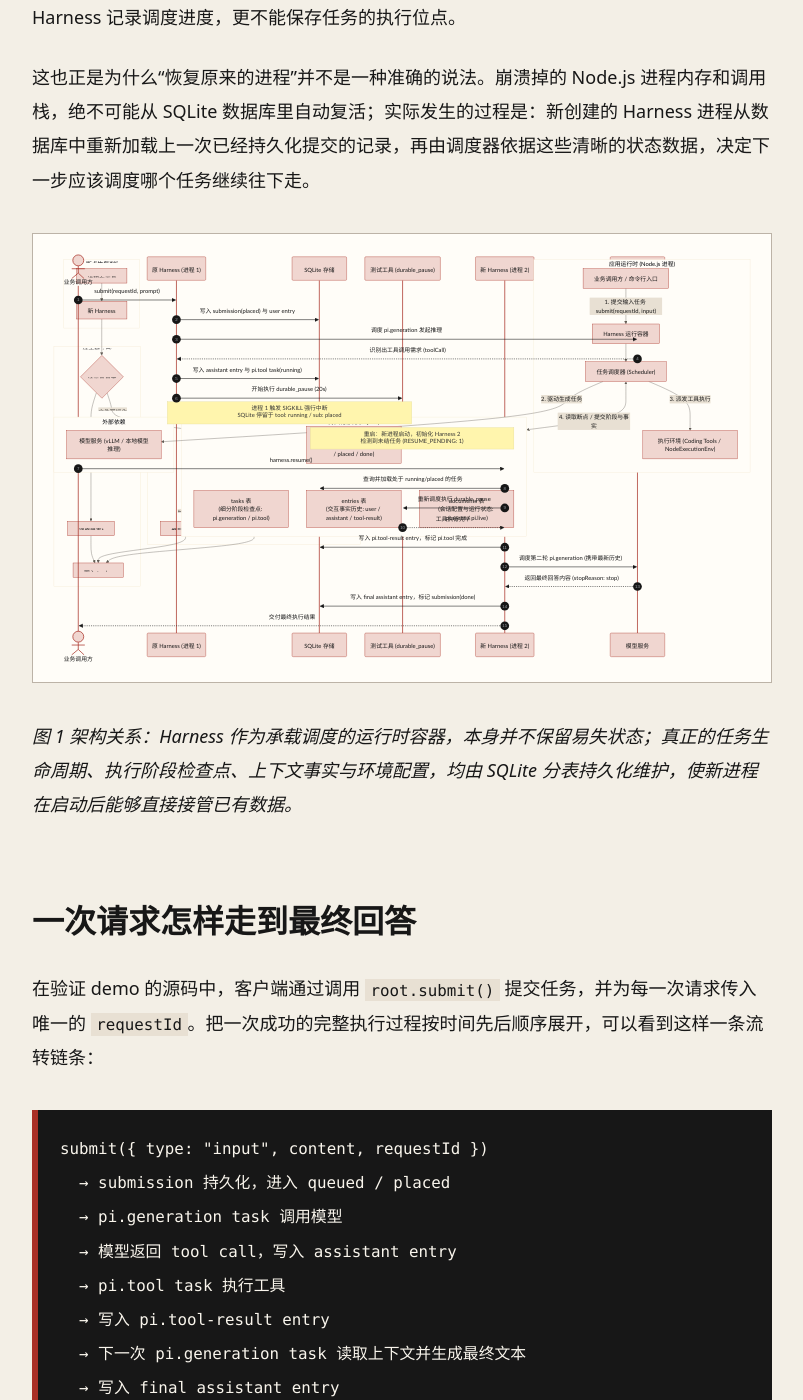
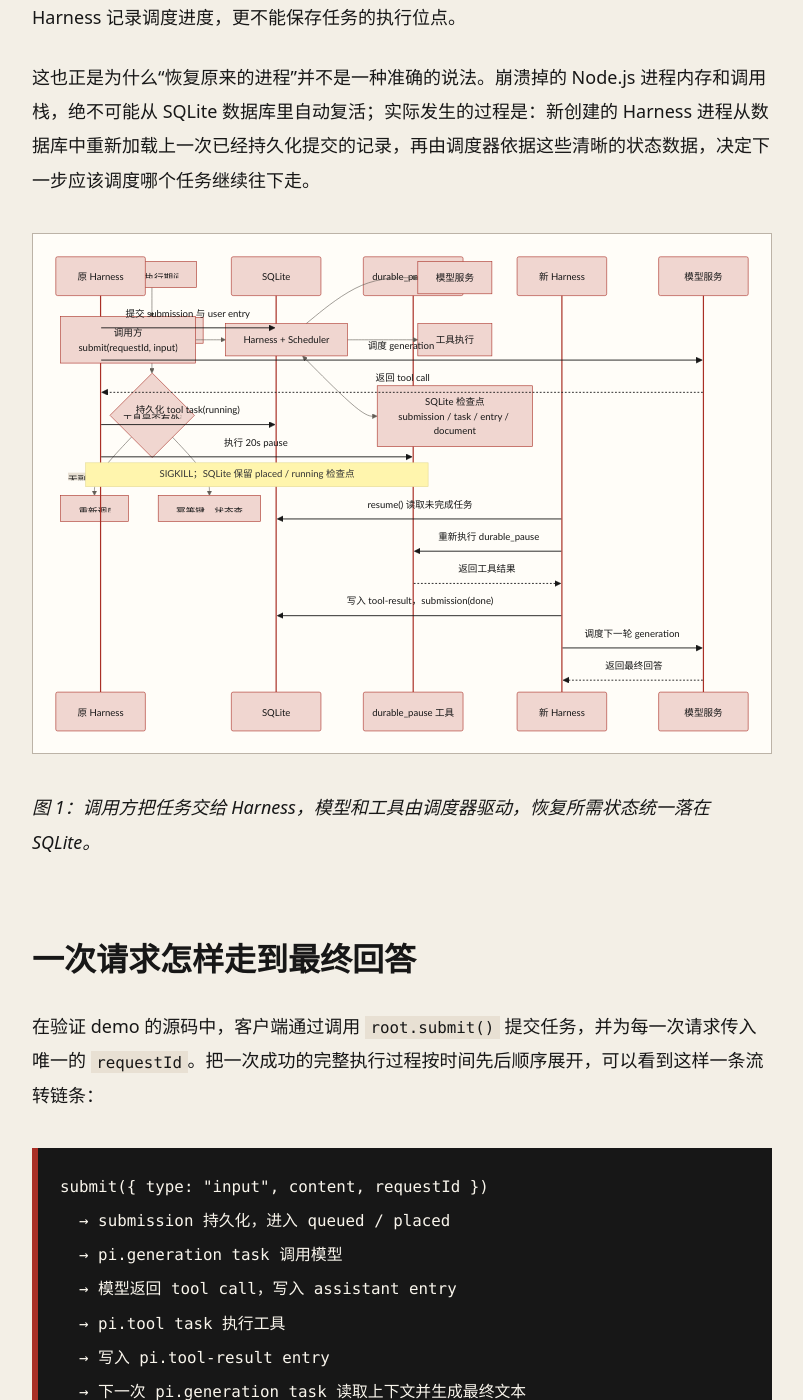
Before and after one commit to huruizhi/huruizhi.github.io, a Jekyll site: the page built from _posts/2026-10-31-pi-durable-task-recovery.md, in a window 1280 px wide and 1400 px high, scrolled down 2842 px. Shown: the whole window, without its empty margins (238-1041 px from the left). Built offline with Jekyll 4.4.1, drawn with Linux system fonts in a browser that asks for light colours; some of the changed text lies outside the part shown.

Commit message:
Refine Pi Durable recovery diagrams

````diff
--- a/_posts/2026-10-31-pi-durable-task-recovery.md
+++ b/_posts/2026-10-31-pi-durable-task-recovery.md
@@ -7,7 +7,6 @@ categories: [AI, Agent]
 tags: [Pi Durable, Agent Harness, 持久化执行, 任务恢复]
 description: "进程被杀后，Agent 为什么不能简单重跑？本文用一次受控中断实验，拆解 Pi Durable 的 submission、task、entry、document、SQLite 检查点和 Resume 机制，并说明外部副作用的幂等边界。"
 wechat_source: docs/articles/pi-durable-task-recovery.wechat.md
-source_url: "https://github.com/huruizhi/pi-durable-demo/blob/main/docs/pi-durable-blog-evidence.md"
 ---
 
 Agent 进程如果意外被杀，最直接的做法往往是把进程重新拉起来，再把原来的用户输入原封不动地发一遍。这种处理方式在演示环境下通常看不出破绽：模型大概率会再次输出类似的文本，整个程序最终也能返回成功。
@@ -45,38 +44,14 @@ Pi Durable 的设计能够直接回答第一个问题；至于第二个问题，
 这也正是为什么“恢复原来的进程”并不是一种准确的说法。崩溃掉的 Node.js 进程内存和调用栈，绝不可能从 SQLite 数据库里自动复活；实际发生的过程是：新创建的 Harness 进程从数据库中重新加载上一次已经持久化提交的记录，再由调度器依据这些清晰的状态数据，决定下一步应该调度哪个任务继续往下走。
 
 ```mermaid
-flowchart TD
-    subgraph RuntimeLayer["应用运行时 (Node.js 进程)"]
-        Caller["业务调用方 / 命令行入口"]
-        Harness["Harness 运行容器"]
-        Scheduler["任务调度器 (Scheduler)"]
-        Tools["执行环境 (Coding Tools / NodeExecutionEnv)"]
-    end
-
-    subgraph StorageLayer["持久化存储 (SQLite)"]
-        Submissions["submissions 表<br/>(请求宏观生命周期: queued / placed / done)"]
-        Tasks["tasks 表<br/>(细分阶段检查点: pi.generation / pi.tool)"]
-        Entries["entries 表<br/>(交互事实历史: user / assistant / tool-result)"]
-        Docs["documents 表<br/>(会话配置与运行状态: pi.agent / pi.live)"]
-    end
-
-    subgraph ExternalService["外部依赖"]
-        ModelAPI["模型服务 (vLLM / 本地模型推理)"]
-    end
-
-    Caller -->|"1. 提交输入任务 submit(requestId, input)"| Harness
-    Harness --> Scheduler
-    Scheduler -->|"2. 驱动生成任务"| ModelAPI
-    Scheduler -->|"3. 派发工具执行"| Tools
-    Scheduler <-->|"4. 读取断点 / 提交阶段与事实"| StorageLayer
-
-    StorageLayer --- Submissions
-    StorageLayer --- Tasks
-    StorageLayer --- Entries
-    StorageLayer --- Docs
+flowchart LR
+    Caller["调用方<br/>submit(requestId, input)"] --> Harness["Harness + Scheduler"]
+    Harness --> Model["模型服务"]
+    Harness --> Tools["工具执行"]
+    Harness <--> SQLite["SQLite 检查点<br/>submission / task / entry / document"]
 ```
 
-*图 1 架构关系：Harness 作为承载调度的运行时容器，本身并不保留易失状态；真正的任务生命周期、执行阶段检查点、上下文事实与环境配置，均由 SQLite 分表持久化维护，使新进程在启动后能够直接接管已有数据。*
+*图 1：调用方把任务交给 Harness，模型和工具由调度器驱动，恢复所需状态统一落在 SQLite。*
 
 ## 一次请求怎样走到最终回答
 
@@ -148,35 +123,27 @@ entry:      user → assistant(toolCall) → tool-result → assistant(final)
 
 ```mermaid
 sequenceDiagram
-    autonumber
-    actor Caller as 业务调用方
-    participant H1 as 原 Harness (进程 1)
-    participant DB as SQLite 存储
-    participant Tool as 测试工具 (durable_pause)
-    participant H2 as 新 Harness (进程 2)
+    participant H1 as 原 Harness
+    participant DB as SQLite
+    participant Tool as durable_pause 工具
+    participant H2 as 新 Harness
     participant Model as 模型服务
 
-    Caller->>H1: submit(requestId, prompt)
-    H1->>DB: 写入 submission(placed) 与 user entry
-    H1->>Model: 调度 pi.generation 发起推理
-    Model-->>H1: 识别出工具调用需求 (toolCall)
-    H1->>DB: 写入 assistant entry 与 pi.tool task(running)
-    H1->>Tool: 开始执行 durable_pause (20s)
-    Note over H1,Tool: 进程 1 触发 SIGKILL 强行中断<br/>SQLite 停留于 tool: running / sub: placed
-
-    Note over H2,DB: 重启：新进程启动，初始化 Harness 2<br/>检测到未结任务 (RESUME_PENDING: 1)
-    Caller->>H2: harness.resume()
-    H2->>DB: 查询并加载处于 running/placed 的任务
-    H2->>Tool: 重新调度执行 durable_pause
-    Tool-->>H2: 工具执行完毕
-    H2->>DB: 写入 pi.tool-result entry，标记 pi.tool 完成
-    H2->>Model: 调度第二轮 pi.generation (携带最新历史)
-    Model-->>H2: 返回最终回答内容 (stopReason: stop)
-    H2->>DB: 写入 final assistant entry，标记 submission(done)
-    H2-->>Caller: 交付最终执行结果
+    H1->>DB: 提交 submission 与 user entry
+    H1->>Model: 调度 generation
+    Model-->>H1: 返回 tool call
+    H1->>DB: 持久化 tool task(running)
+    H1->>Tool: 执行 20s pause
+    Note over H1,Tool: SIGKILL；SQLite 保留 placed / running 检查点
+    H2->>DB: resume() 读取未完成任务
+    H2->>Tool: 重新执行 durable_pause
+    Tool-->>H2: 返回工具结果
+    H2->>DB: 写入 tool-result，submission(done)
+    H2->>Model: 调度下一轮 generation
+    Model-->>H2: 返回最终回答
 ```
 
-*图 2 执行与恢复时序：进程 1 被强行杀死后，未落盘的内存状态直接丢失，但 SQLite 忠实保存了中断瞬间的任务检查点；新启动的进程 2 通过 resume() 重新拉起调度器，准确定位未完成的 tool 任务并平滑推进至终态。*
+*图 2：旧进程中断后，新 Harness 从 SQLite 检查点重新调度工具并完成同一 submission。*
 
 这组前后对照严密的快照，支撑起了一个经过严格收窄的技术结论：新的 Harness 确实能够从同一份 SQLite 数据库中识别出原本处于 `waiting`、`running` 和 `placed` 的中间状态，并由调度器重新接管未完成的 submission，直到整个流程闭环。整个恢复过程所依赖的基石，始终是已经落盘提交的框架状态机记录，而绝非原进程残留的调用栈或内存变量。
 
@@ -213,49 +180,20 @@ Pi Durable 所实现的 Commit 机制，能够把框架内部的状态变动作
 
 ```mermaid
 flowchart TD
-    subgraph InterruptPoint["断点恢复判定 (进程重启后接管)"]
-        Crash["进程在工具执行期间意外崩溃"] --> Inspect["新 Harness 读取 SQLite 检查点<br/>(发现 task 仍处于 running，缺少 tool-result entry)"]
-    end
-
-    Inspect --> Judge{"该工具是否具有外部副作用？"}
-
-    subgraph SafePath["纯内部 / 已声明安全重放分支"]
-        Judge -->|"受控测试工具或只读操作<br/>(如 durable_pause 显式声明 replay: safe)"| Replay["调度器直接重新派发执行"]
-        Replay --> CommitDone["写入 tool-result entry 并闭环"]
-    end
-
-    subgraph SideEffectPath["外部副作用边界 (无法天然保证 Exactly-Once)"]
-        Judge -->|"文件写操作 / Shell 命令 / 远端 API 调用 / 资金结算"| Unknown["悬空状态：<br/>外部影响可能已生效，但本地无确认记录"]
-        Unknown --> Strategy{"业务应对策略"}
-        Strategy -->|"外部支持幂等键"| QueryState["携带 Idempotency Key 反查外部状态"]
-        Strategy -->|"业务支持逆向动作"| Compensate["执行预设的补偿逻辑或撤销事务"]
-        Strategy -->|"无法自动化推断"| Manual["挂起置为待确认，交由上层业务或人工审核"]
-        QueryState --> CommitDone
-        Compensate --> CommitDone
-    end
+    Crash["工具执行期间进程崩溃"] --> Inspect["新 Harness 读取 SQLite 检查点"]
+    Inspect --> Judge{"工具是否有外部副作用？"}
+    Judge -->|"无副作用 / replay: safe"| Replay["重新调度工具"]
+    Judge -->|"有副作用"| Strategy["幂等键、状态查询、补偿或人工确认"]
 ```
 
-*图 3 恢复分支与副作用边界：框架层的检查点机制能够确保本地 SQLite 状态完整回溯，但当工具涉及外部系统时，本地断点无法代偿外部网络与业务环境的实际状态，必须结合幂等键、反查与补偿设计以避免重复副作用。*
+*图 3：无副作用的工具可以重放；外部副作用必须先通过业务协议确认状态。*
 
 因此在实际的工程落地中，开发者必须为所有可能产生外部副作用的工具建立严谨的配套协议：例如随请求传递全局唯一的业务幂等键、在本地及时记录远端返回的 operation id、在恢复阶段优先调用查询接口反查执行状态，必要时还要设计专用的去重表、补偿回滚机制乃至人工确认流程。分布式语境下的 exactly-once 必须建立在外部系统与业务协议的紧密配合之上，Pi Durable 本身所提供的框架层持久化，无法也不可能单方面承担这项承诺。
-
-## 把结论分成事实、解释、判断和未知
-
-为了客观审视当前方案的能力边界，我们需要把已验证的事实、机制层面的原理解释、工程上的主观判断以及目前尚未探明的未知边界严格区分开来：
-
-**事实**：当前 demo 环境运行在 `@earendil-works/pi-durable` 1.4.0 与本地 SQLite 之上；系统的 submission、generation task、tool task 以及 entries 均能稳定写入持久化存储；在一次针对 `durable_pause` 工具实施的受控中断实验中，新启动的 Harness 成功完成了未竟任务的恢复，并完整保留了最初的 `request_id`。
-
-**机制解释**：submission 代表单次用户输入的完整生命周期，task 代表可被调度器推进的细分执行阶段，entry 代表不可篡改的模型上下文事实记录，而 document 则用于维系会话与运行时的环境配置。执行 `harness.resume()` 的核心作用是重新激活调度器，让新进程能够依据 SQLite 中已提交的 task 状态继续执行。
-
-**作者判断**：这种将执行状态从易失性内存抽离并持久化的架构，非常适合执行耗时漫长、需要等待人工输入或极易遭遇进程意外重启的 Agent 业务流。它成功地把“程序执行到了哪里”从隐蔽的进程内存中解放出来，转化为了可供审计与追踪的结构化数据；但如果工作流中包含具有外部副作用的写入动作，依然必须在工具协议层面精心设计幂等、状态反查与补偿逻辑。
-
-**未知**：当前的实验材料尚未穷尽所有边界场景——尚未证实使用相同的 `requestId` 在不同阶段重复提交时框架会如何处理；尚未证明 `bash`、`write` 或各类自定义外部工具均可安全重放；尚未针对明确的 `sleeping` 调度阶段完成独立的断点实验；也尚未验证多个并发的 pending submission 是否能够被当前的 demo 恢复逻辑完整接管。此外，针对工具执行失败后的异常流转，仍需补充独立、可供复核的数据库快照来支撑，不能仅靠概括性的文字推断。
 
 Pi Durable 的核心技术价值由此变得清晰而具体：它为 Agent 的任务编排提供了清晰的提交边界、细粒度的检查点以及标准化的恢复调度入口，让新接管的进程能够有据可查地接续未竟的工作。至于一次具体的外部动作是否已经发生、是否可以被安全重做，以及怎样从根本上规避重复调用，这一责任依然牢牢落在工具实现与外部业务系统的肩膀上。真正的系统级可靠恢复，从来不是轻飘飘的“重启之后再问模型一次”，而是一套由框架层持久化检查点、可恢复的任务调度器以及严密的业务幂等协议共同筑牢的工程体系。
 
 资料与证据：
 
-- [Pi Durable 状态恢复 Blog 信息与数据准备稿](https://github.com/huruizhi/pi-durable-demo/blob/main/docs/pi-durable-blog-evidence.md)
 - [Pi Durable v1.4.0 README](https://github.com/earendil-works/pi/blob/v1.4.0/packages/durable/README.md)
 - [Pi Durable v1.4.0 specification](https://github.com/earendil-works/pi/blob/v1.4.0/packages/durable/docs/spec.md)
 - [Pi Durable v1.4.0 tools source](https://github.com/earendil-works/pi/tree/v1.4.0/packages/durable/src/tools)
````
